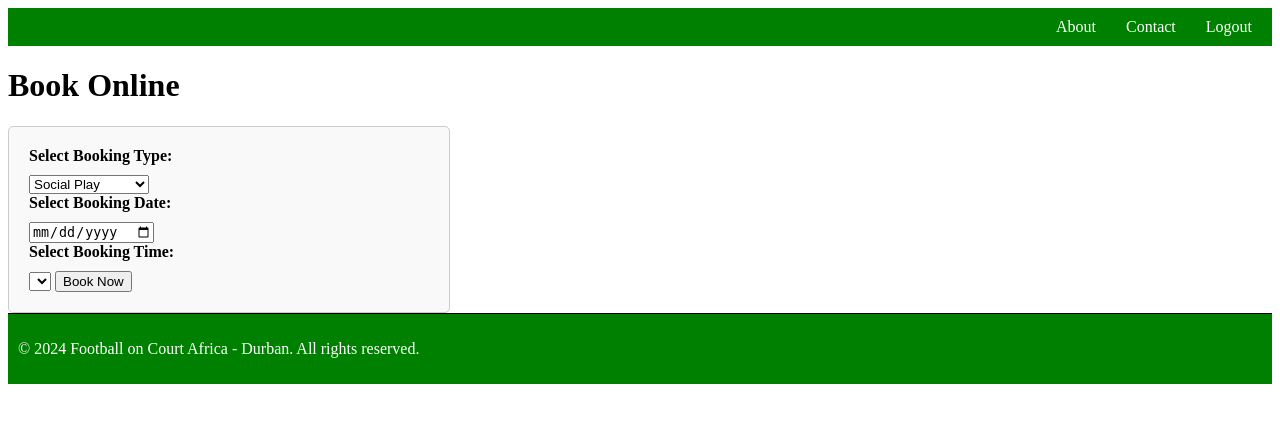
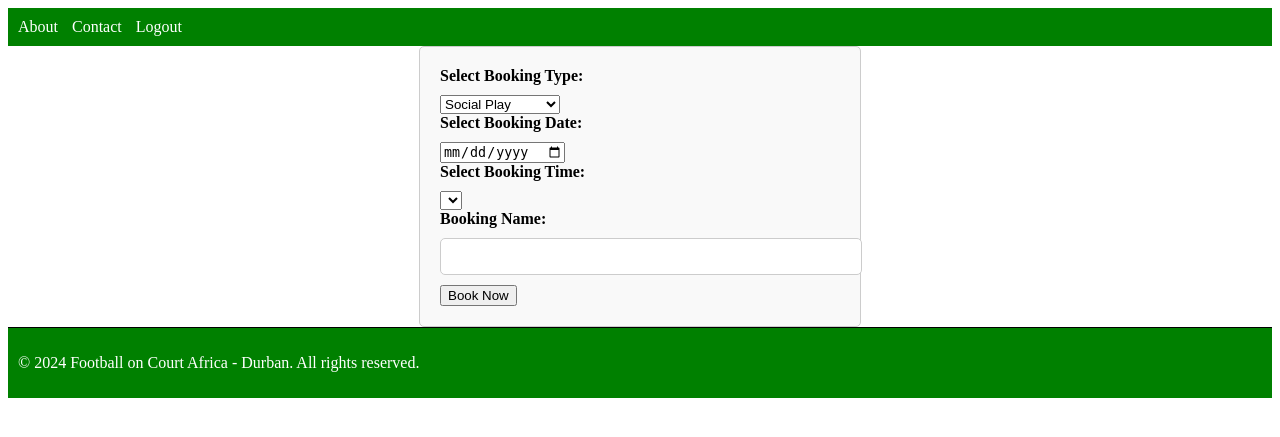
Before and after one commit to emdinga/emdinga-s_action_sport, a Flask app: page /book_online in a window 1280 px wide. Shown: the top 437 px of the page. Run offline with Flask 2, Linux system fonts and the light colour scheme; lists and menus that the app fills with data are empty.

Commit message:
adding boooking page

```diff
--- a/app.py
+++ b/app.py
@@ -35,7 +35,7 @@ class Booking(db.Model):
 @app.route('/book_online')
 def book_online():
     """ book online page """
-    return render_template('book-online.html')
+    return render_template('booking_form.html')
 
 
 @app.route('/register_user', methods=['POST'])
--- a/static/css/styles.css
+++ b/static/css/styles.css
@@ -21,21 +21,6 @@ nav ul li a {
     color: white;
     text-decoration: none;
 }
-.nav-links {
-    list-style-type: none;
-    margin: 0;
-    padding: 0;
-    text-align: right; /* Align links to the right */
-}
-
-.nav-links li {
-    display: inline;
-    margin-left: 1rem;
-}
-
-.nav-links li:first-child {
-    margin-left: 0; /* Remove margin from the first link */
-}
 
 /* Add styles for the footer */
 footer {
@@ -102,6 +89,7 @@ form {
     border: 1px solid #ccc;
     border-radius: 5px;
     background-color: #f9f9f9;
+    margin: auto; /* Center the form */
 }
 
 label {
--- a/templates/book-online.html
+++ b/templates/booking_form.html
@@ -1,31 +1,31 @@
 {% extends "layout2.html" %}
-
 {% block title %}
-    Book Online
+    Submit Booking
 {% endblock %}
-
 {% block content %}
-    <h1>Book Online</h1>
-    <form action="/submit-booking" method="post">
+    <form action="/submit_booking" method="post">
+        <input type="hidden" name="user_id" value="{{ user_id }}">
         <label for="booking-type">Select Booking Type:</label>
-        <select name="booking-type" id="booking-type">
+        <select name="booking_type" id="booking-type">
             <option value="social-play">Social Play</option>
             <option value="party-option">Party Option</option>
             <option value="corporate-event">Corporate Event</option>
         </select>
 
         <label for="booking-date">Select Booking Date:</label>
-        <input type="date" id="booking-date" name="booking-date">
+        <input type="date" id="booking-date" name="booking_date">
 
         <label for="booking-time">Select Booking Time:</label>
-        <select name="booking-time" id="booking-time">
+        <select name="booking_time" id="booking-time">
             <!-- Dynamically populate with available time slots -->
-            {% for slot in booking_slots %}
+            {% for slot in available_slots %}
                 <option value="{{ slot }}">{{ slot }}</option>
             {% endfor %}
         </select>
 
+        <label for="booking-name">Booking Name:</label>
+        <input type="text" id="booking-name" name="booking_name">
+
         <input type="submit" value="Book Now">
     </form>
-    <!-- Add any additional content or scripts here -->
 {% endblock %}
```
Also changed, not shown: other parts of static/css/styles.css (+16 -13 lines), templates/booking_successful.html (added, +12 -0 lines), 2 other files. Lines whose indentation alone changed are shown as unchanged.
